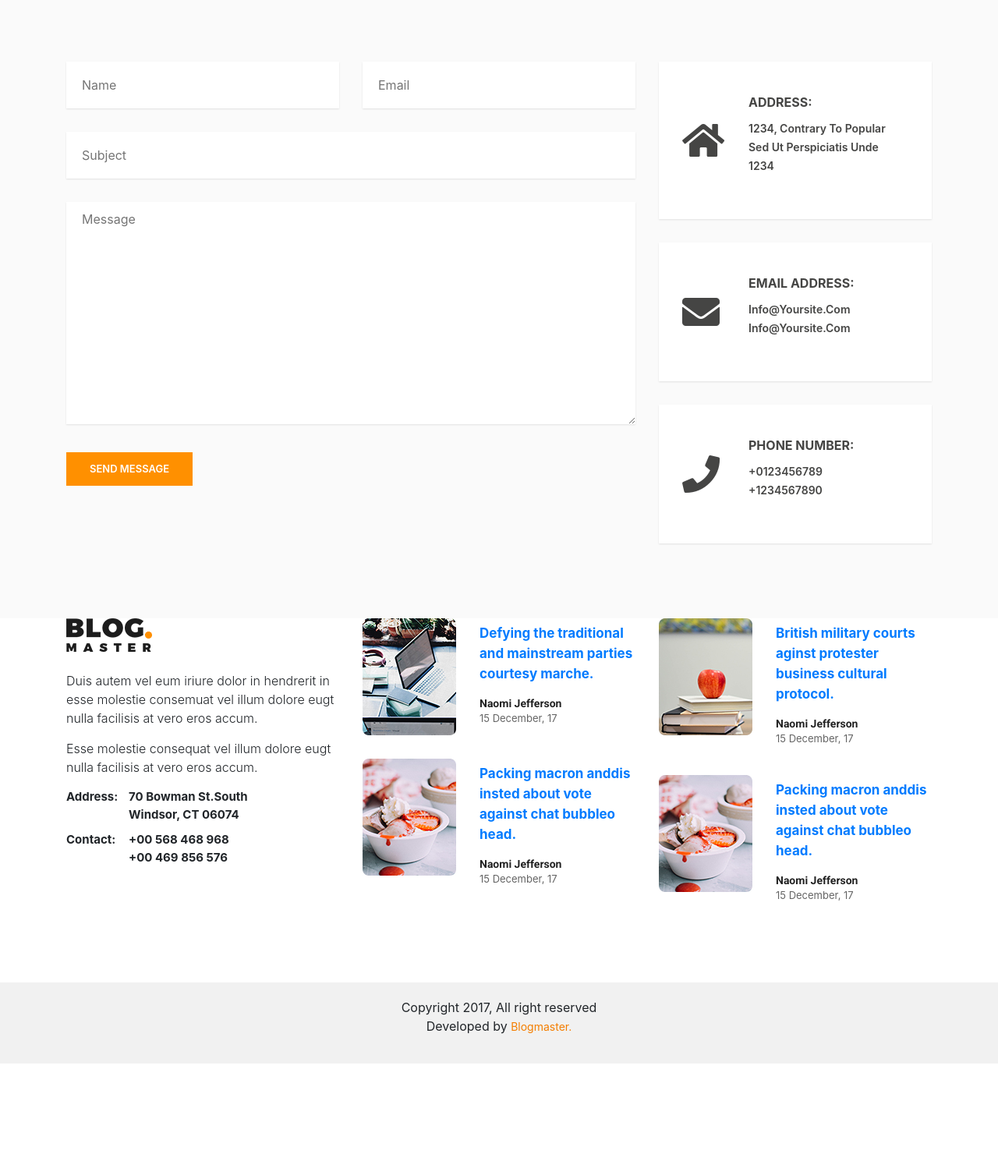
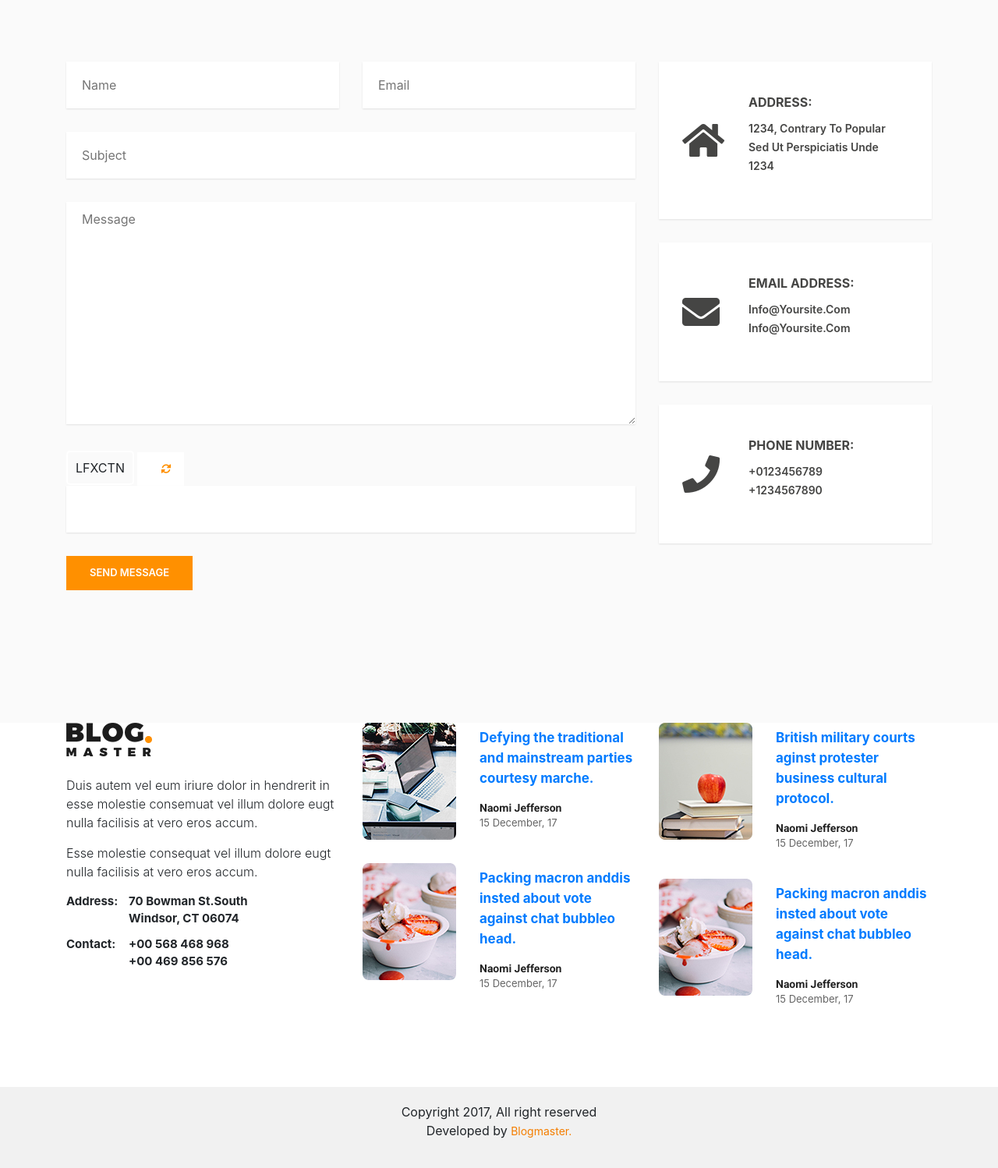
Before and after one commit to lakshay7777/theme_django, a Django app: page /contact/ in a window 1280 px wide. Shown: the part 282-1780 px from the top of the page at 78% size. Before the commit the page ends 1646 px from the top, so only its background shows below. Run offline with Django 5.2, Linux system fonts and the light colour scheme; some libraries are stand-ins or nearby versions.

Commit message:
useing captcha

```diff
--- a/apptheme/templates/base.html
+++ b/apptheme/templates/base.html
@@ -9,6 +9,7 @@
     <meta name="description" content="">
     <meta name="viewport" content="width=device-width, initial-scale=1">
     <link rel="shortcut icon" type="image/png" href="static/images/favicon.png">
+    <link rel="stylesheet" href="https://cdnjs.cloudflare.com/ajax/libs/font-awesome/6.0.0-beta3/css/all.min.css">
     <!-- Place favicon.ico in the root directory -->
     <!-- all css here -->
     <!-- bootstrap v3.3.7 css -->
@@ -31,6 +32,8 @@
 
     <link rel="stylesheet" href="https://stackpath.bootstrapcdn.com/bootstrap/4.5.2/css/bootstrap.min.css">
     <link rel="stylesheet" href="https://cdnjs.cloudflare.com/ajax/libs/font-awesome/5.15.1/css/all.min.css">
+
+
     {% block extra_css %}{% endblock %}
 
 
--- a/apptheme/templates/contact.html
+++ b/apptheme/templates/contact.html
@@ -21,7 +21,21 @@
                                 <input type="text" placeholder="Subject" id="subject" name="subject" required>
                             </div>
                             <div class="col-12">
-                                <textarea class="contact-textarea" placeholder="Message" id="message" name="message" required></textarea>
+                                <textarea class="contact-textarea" placeholder="Message" id="message" name="message"
+                                    required></textarea>
+                            </div>
+                            <div class="col-12">
+                                <div id="captcha-container">
+                                    <span style="border: 2px solid #fff;padding: 10px;border-radius: 5px;"
+                                        id="captcha-text"></span>
+                                    <button style="width: 10px;background-color: #fff;text-decoration: none;"
+                                        type="button" id="refresh-captcha"><i class="fa-solid fa-rotate"
+                                            style="color:#ff9000;"></i></button>
+
+                                    <input type="text" id="captcha-answer" name="captcha-answer" required>
+                                    <input type="hidden" id="captcha-key" name="captcha-key">
+
+                                </div>
                             </div>
                             <div class="col-12">
                                 <button type="submit" id="submit" class="cont-submit btn-contact">SEND MESSAGE</button>
@@ -62,23 +76,40 @@
 {% block extra_js %}
 <script src="https://code.jquery.com/jquery-3.6.0.min.js"></script>
 <script>
-$(document).ready(function() {
-    $('#contact-form').on('submit', function(e) {
+    $(document).ready(function () {
+        function refreshCaptcha() {
+            $.ajax({
+                url: '{% url "generate_captcha" %}',
+                method: 'GET',
+                success: function (response) {
+                    $('#captcha-text').text(response.captcha_text);
+                    $('#captcha-key').val(response.captcha_key);
+                }
+            });
+        }
+
+        refreshCaptcha();  // Load initial CAPTCHA
+
+        $('#refresh-captcha').click(refreshCaptcha);
+
+        $('#contact-form').on('submit', function (e) {
             e.preventDefault();
+
             $.ajax({
                 type: 'POST',
                 url: '{% url "contact" %}',
                 data: $(this).serialize(),
                 dataType: 'json',
-            success: function(response) {
+                success: function (response) {
                     if (response.success) {
                         $('#form-messages').html('<div class="alert alert-success">Your message has been sent successfully!</div>');
                         $('#contact-form')[0].reset();
+                        refreshCaptcha();
                     } else {
-                    $('#form-messages').html('<div class="alert alert-danger">There was an error sending your message. Please try again.</div>');
+                        $('#form-messages').html('<div class="alert alert-danger">' + (response.error || 'There was an error sending your message. Please try again.') + '</div>');
                     }
                 },
-            error: function() {
+                error: function () {
                     $('#form-messages').html('<div class="alert alert-danger">An error occurred. Please try again later.</div>');
                 }
             });
--- a/apptheme/urls.py
+++ b/apptheme/urls.py
@@ -1,18 +1,14 @@
 from django.urls import path
-from .import views
+from . import views
 
 urlpatterns = [
     path('category/<str:slug>/', views.category_blog_list, name='category_blog_list'),
-
     path('tag/<str:slug>/', views.tag_blog_list, name='tag_blog_list'),
-### path('homedetails/',views.home_detail, name='home-details'),
     path('blogdetails/<str:slug>/', views.blog_detail, name='blog_details'),
-
-    path('ContactUs/',views.contact, name='contact-us'),
-    path('AboutUs/',views.about, name='about-us'),
-    path('blog/',views.blog, name='blog'),
-    path('',views.home, name='home'),
-
+    path('ContactUs/', views.contact, name='contact-us'),
+    path('AboutUs/', views.about, name='about-us'),
+    path('blog/', views.blog, name='blog'),
+    path('', views.home, name='home'),
     path('contact/', views.contact, name='contact'),
-
+    path('generate_captcha/', views.generate_captcha, name='generate_captcha'),
 ]
--- a/apptheme/views.py
+++ b/apptheme/views.py
@@ -1,13 +1,14 @@
-from django.shortcuts import render,get_object_or_404
-from .models import Post, Comment,Category,Tag,Contact
+# views.py
+
+import random
+import string
+from django.shortcuts import render
+from django.http import JsonResponse
+from django.core.cache import cache
+from .models import Post, Comment, Category, Tag, Contact
 from django.utils import timezone
 from django.urls import reverse
-from django.shortcuts import redirect
-
-from django.shortcuts import render
-from django.http import JsonResponse
-from .models import Contact
-
+from django.shortcuts import redirect, get_object_or_404
 
 def home(request):
     return render(request, 'home.html')
@@ -16,81 +17,56 @@ def blog(request):
     posts = Post.objects.filter(published_date__lte=timezone.now())
     category = Category.objects.all()
     tags = Tag.objects.all()
-    context = {'posts': posts,'category':category,'tags':tags}
+    context = {'posts': posts, 'category': category, 'tags': tags}
     return render(request, 'blog.html', context)
 
 def about(request):
-    return render(request,'about.html')
+    return render(request, 'about.html')
 
-def blog_detail(request,slug):
+def blog_detail(request, slug):
     post = Post.objects.filter(slug=slug).first()
     if request.method == "POST":
-        parent_id = request.POST.get('commentid',None)
-        # parent = request.POST.get('comment',None)
+        parent_id = request.POST.get('commentid', None)
         comment = Comment.objects.filter(id=parent_id).first()
         name = request.POST.get('name', None)
-
         email = request.POST.get('email', None)
-
         text = request.POST.get('text', None)
-
         if parent_id:
             parent_comment = Comment.objects.filter(id=int(parent_id)).first()
-            Comment.objects.create(text=text,post=post,parent=parent_comment,name=name)
+            Comment.objects.create(text=text, post=post, parent=parent_comment, name=name)
         else:
-            Comment.objects.create(name=name,email=email,text=text,post=post)
-        return redirect(reverse('blog-details.html', kwargs={'slug': post.slug}))
+            Comment.objects.create(name=name, email=email, text=text, post=post)
+        return redirect(reverse('blog_details', kwargs={'slug': post.slug}))
     else:
-        comment = Comment.objects.filter(post=post,parent__isnull=True)
-
+        comment = Comment.objects.filter(post=post, parent__isnull=True)
         category = Category.objects.all()
         tags = Tag.objects.all()
-        context =  {'category':category,'tags':tags,'post':post,'comment':comment}
-        return render(request, 'blog-details.html',context)
+        context = {'category': category, 'tags': tags, 'post': post, 'comment': comment}
+        return render(request, 'blog-details.html', context)
 
 def home_detail(request):
-    return render(request,'home_detail.html')
+    return render(request, 'home_detail.html')
 
-def category_blog_list(request,slug):
-    category = get_object_or_404(Category,slug=slug)
+def category_blog_list(request, slug):
+    category = get_object_or_404(Category, slug=slug)
     posts = Post.objects.filter(category=category)
-    context = {'posts':posts,'category':category}
-    return render(request,'category_post_list.html',context)
+    context = {'posts': posts, 'category': category}
+    return render(request, 'category_post_list.html', context)
 
-def tag_blog_list(request,slug):
-    tags = get_object_or_404(Tag,slug=slug)
+def tag_blog_list(request, slug):
+    tags = get_object_or_404(Tag, slug=slug)
     posts = Post.objects.filter(tags=tags)
-    context = {'posts':posts,'tags':tags}
-    return render(request,'tag_post_list.html',context)
+    context = {'posts': posts, 'tags': tags}
+    return render(request, 'tag_post_list.html', context)
 
-
-# def contact(request):
-    # error_message = None
-    # if request.method == 'POST':
-    #     name = request.POST.get('name',None)
-
-    #     email = request.POST.get('email',None)
-
-    #     phone = request.POST.get('phone',None)
-
-    #     subject = request.POST.get('subject',None)
-
-    #     message = request.POST.get('message',None)
-
-    #     if name and email and subject and message:
-
-    #         Contact.objects.create(name=name, email=email,phone=phone,subject=subject, message=message)
-    #         return render(request, 'contact.html', {'success': True})
-    #     else:
-    #         error_message = "Please fill all the required fields."
-    # return render(request, 'contact.html', {'error_message':error_message})
-
-
-
-
-from django.shortcuts import render
-from django.http import JsonResponse
-from .models import Contact
+def generate_captcha(request):
+    captcha_text = ''.join(random.choices(string.ascii_uppercase + string.digits, k=6))
+    captcha_key = ''.join(random.choices(string.ascii_lowercase + string.digits, k=20))
+    cache.set(captcha_key, captcha_text, 300)  # expires in 5 minutes
+    return JsonResponse({
+        'captcha_key': captcha_key,
+        'captcha_text': captcha_text
+    })
 
 def contact(request):
     if request.method == 'POST':
@@ -98,11 +74,18 @@ def contact(request):
         email = request.POST.get('email')
         subject = request.POST.get('subject')
         message = request.POST.get('message')
+        captcha_answer = request.POST.get('captcha-answer')
+        captcha_key = request.POST.get('captcha-key')
+
+        # Verify CAPTCHA
+        stored_captcha = cache.get(captcha_key)
+        if not stored_captcha or stored_captcha.lower() != captcha_answer.lower():
+            return JsonResponse({'success': False, 'error': 'Invalid CAPTCHA'})
 
         if name and email and subject and message:
             Contact.objects.create(name=name, email=email, subject=subject, message=message)
             return JsonResponse({'success': True})
         else:
-            return JsonResponse({'success': False})
+            return JsonResponse({'success': False, 'error': 'Missing required fields'})
 
     return render(request, 'contact.html')
```
Also changed, not shown: apptheme/templates/script.js (deleted, +0 -8 lines). Lines whose indentation alone changed are shown as unchanged.
